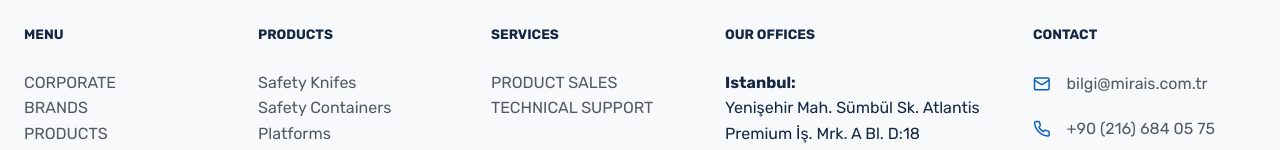
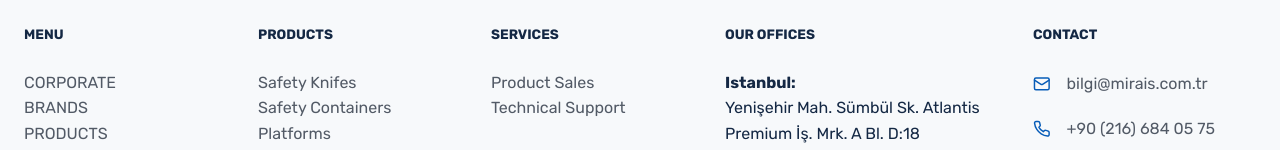
Before and after one commit to olgayaslandag/mirais, a Next.js app: page /en/urun/celik-guvenli-dolaplar in a window 1280 px wide. Shown: the part 1902-2052 px from the top of the page. Built offline with nearby package versions, Linux system fonts and the light colour scheme.

Commit message:
Capitalize footer service links (ÜRÜN SATIŞI/TEKNİK DESTEK)

```diff
--- a/app/[locale]/layout.tsx
+++ b/app/[locale]/layout.tsx
@@ -14,6 +14,15 @@ import { getCategories, getRootCategories, getChildCategories } from "@/lib/cata
 import { getSiteContent } from "@/data/content";
 import { siteUrl } from "@/lib/seo";
 import "../globals.css";
+
+// TR/EN uyumlu title-case: toLocaleLowerCase locale'i İ/I sorununu çözer
+function toTitleCase(value: string, locale: string): string {
+  return value
+    .toLocaleLowerCase(locale)
+    .split(" ")
+    .map((word) => (word ? word[0].toLocaleUpperCase(locale) + word.slice(1) : word))
+    .join(" ");
+}
 
 // tr/en dışındaki [locale] segmentleri render başlamadan 404 alır:
 // bilinmeyen tek segmentli yollar (ör. /xyz.png) SSR'da çökmez.
@@ -115,7 +124,7 @@ export default async function LocaleLayout({
 
   const footerServiceLinks: { label: string; href: string }[] =
     content.services.map((service) => ({
-      label: service.title,
+      label: toTitleCase(service.title, activeLocale),
       href: "/hizmetler",
     }));
 
```
